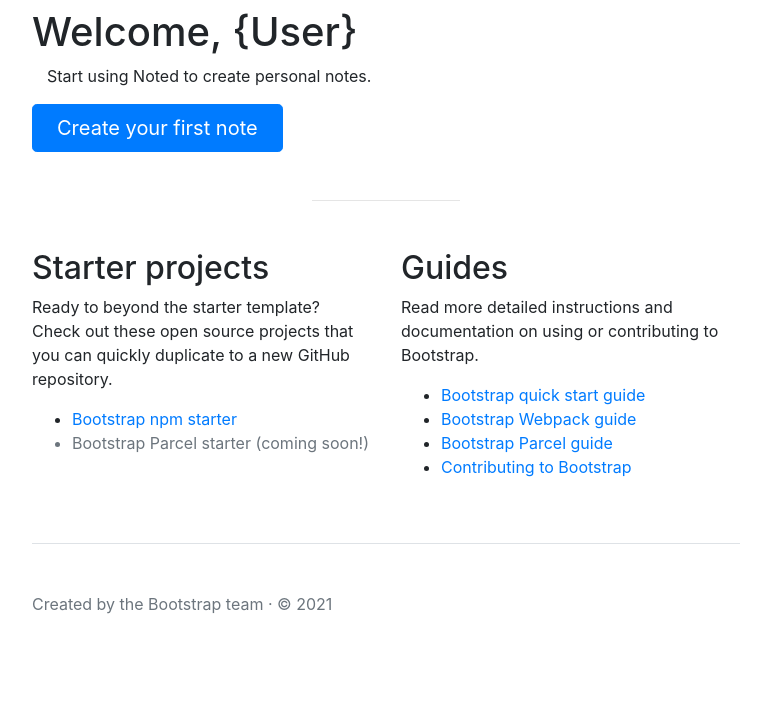
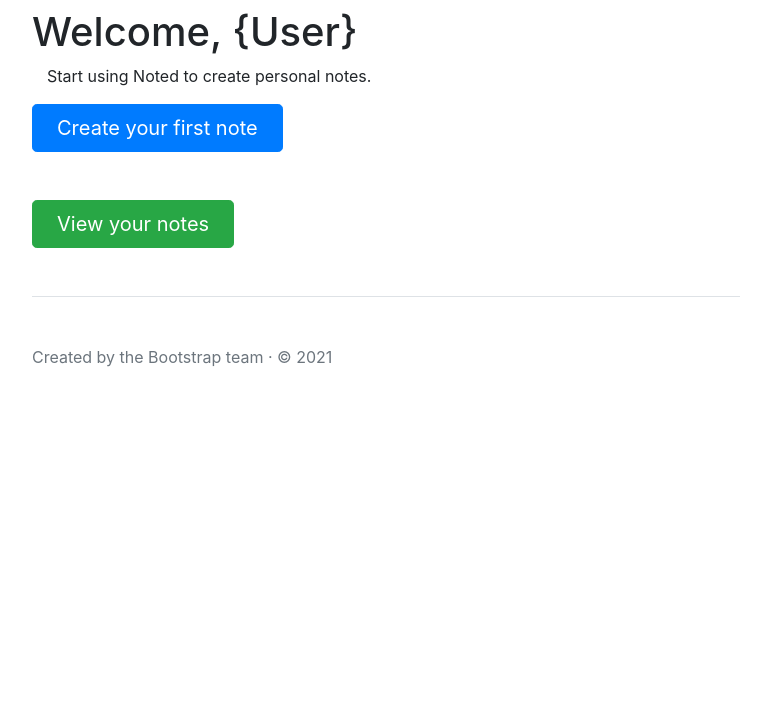
Before and after one commit to msnyman1991/noted, a Flask app: template templates/home.html in a window 1280 px wide. Shown: the part 137-849 px from the top of the page, without its empty margins (254-1025 px from the left). After the commit the page ends 504 px from the top, so only its background shows below. Run offline with Flask 2, Linux system fonts and the light colour scheme; the template is opened without the code that fills it, so the values that code supplies are empty; some libraries are stand-ins or nearby versions.

Commit message:
added page to view all notes

```diff
--- a/app.py
+++ b/app.py
@@ -15,7 +15,7 @@
 # MongoDB client
 db = client.noted.user_notes
 
-@app.route('/home')
+@app.route('/')
 def home():
     return render_template('home.html')
 
@@ -44,8 +44,17 @@
         tmpl = env.get_template('note.html')
         return flask.Response(tmpl.generate(result=posts))
 
-# # Find all notes for user
-# find_notes = posts.find({"author": f"{author}"})
+# Find all notes for user
+@app.route('/my_notes')
+def find_notes():
+    posts = db.posts
+    author = "Morne"
+    find_notes = posts.find({"author": f"{author}"})
 
-# for document in find_notes:
-#         print(document['text'])
+    notes = []
+    for x in find_notes:
+        notes.append(x)
+
+    env = Environment(loader=FileSystemLoader('templates'))
+    tmpl = env.get_template('view_notes.html')
+    return flask.Response(tmpl.generate(result=notes))
--- a/templates/home.html
+++ b/templates/home.html
@@ -11,7 +11,6 @@
             <span class="fs-4">Noted</span>
           </a>
         </header>
-
         <main>
           <h1>Welcome, {User}</h1>
           <p class="fs-5 col-md-8">Start using Noted to create personal notes.</p>
@@ -20,40 +19,15 @@
             <a href="http://127.0.0.1:5000/create_note" class="btn btn-primary btn-lg px-4">Create your first note</a>
           </div>
 
-        <hr class="col-3 col-md-2 mb-5">
-
-        <div class="row g-5">
-          <div class="col-md-6">
-            <h2>Starter projects</h2>
-            <p>Ready to beyond the starter template? Check out these open source projects that you can quickly duplicate to a new GitHub repository.</p>
-            <ul class="icon-list">
-              <li><a href="https://github.com/twbs/bootstrap-npm-starter" rel="noopener" target="_blank">Bootstrap npm starter</a></li>
-              <li class="text-muted">Bootstrap Parcel starter (coming soon!)</li>
-            </ul>
+          <div class="mb-5">
+            <a href="http://127.0.0.1:5000/my_notes" class="btn btn-success btn-lg px-4">View your notes</a>
           </div>
 
-          <div class="col-md-6">
-            <h2>Guides</h2>
-            <p>Read more detailed instructions and documentation on using or contributing to Bootstrap.</p>
-            <ul class="icon-list">
-              <li><a href="/docs/5.0/getting-started/introduction/">Bootstrap quick start guide</a></li>
-              <li><a href="/docs/5.0/getting-started/webpack/">Bootstrap Webpack guide</a></li>
-              <li><a href="/docs/5.0/getting-started/parcel/">Bootstrap Parcel guide</a></li>
-              <li><a href="/docs/5.0/getting-started/build-tools/">Contributing to Bootstrap</a></li>
-            </ul>
-          </div>
-        </div>
         </main>
         <footer class="pt-5 my-5 text-muted border-top">
           Created by the Bootstrap team · © 2021
         </footer>
       </div>
   </div>
-
-
   <script src="/docs/5.0/dist/js/bootstrap.bundle.min.js" integrity="sha384-MrcW6ZMFYlzcLA8Nl+NtUVF0sA7MsXsP1UyJoMp4YLEuNSfAP+JcXn/tWtIaxVXM" crossorigin="anonymous"></script>
-
-
-
-
 </body>
--- a/templates/view_notes.html
+++ b/templates/view_notes.html
@@ -0,0 +1,2 @@
+
+<p>{{result}}</p>
```
Lines whose indentation alone changed are shown as unchanged.
